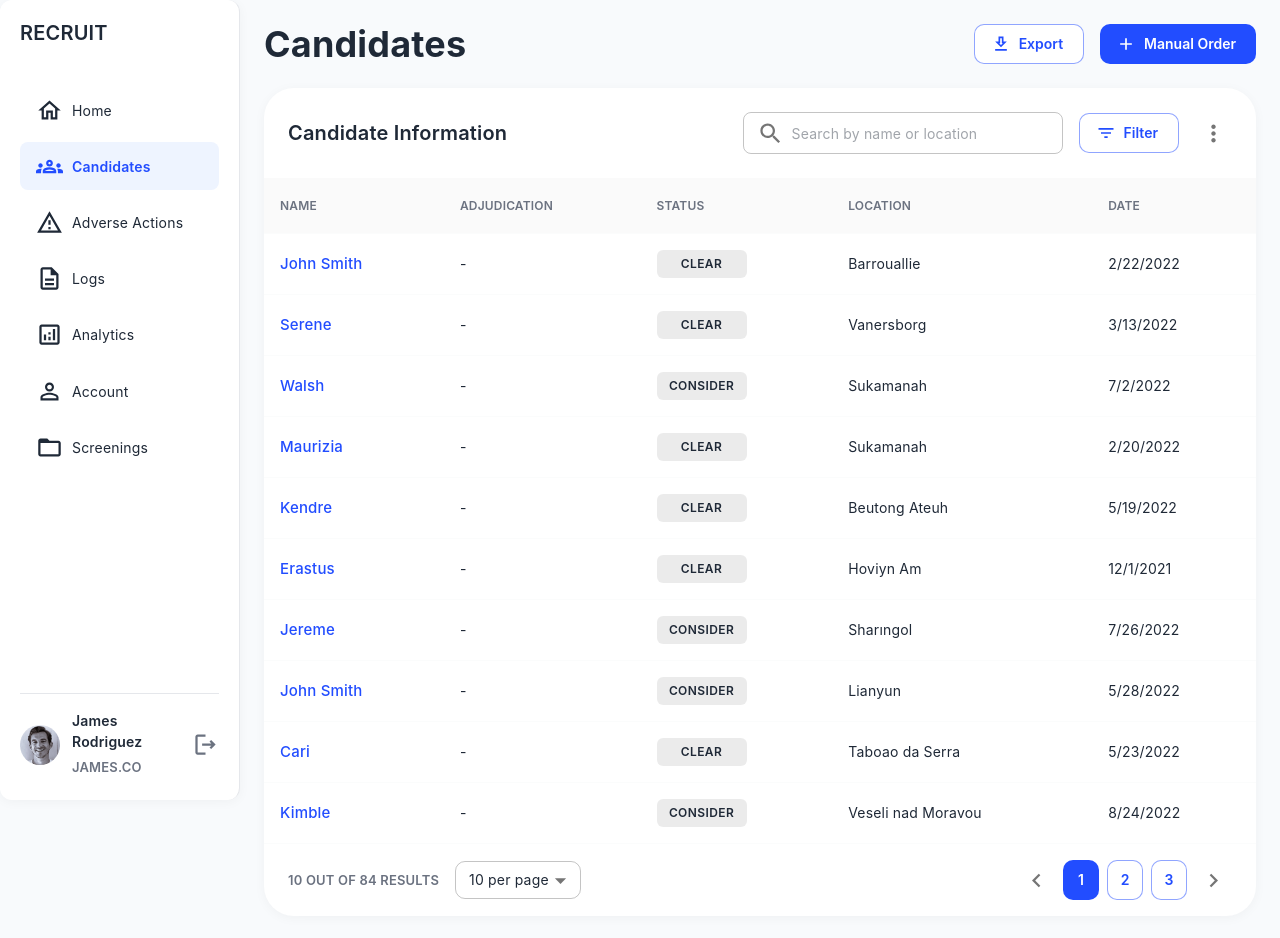
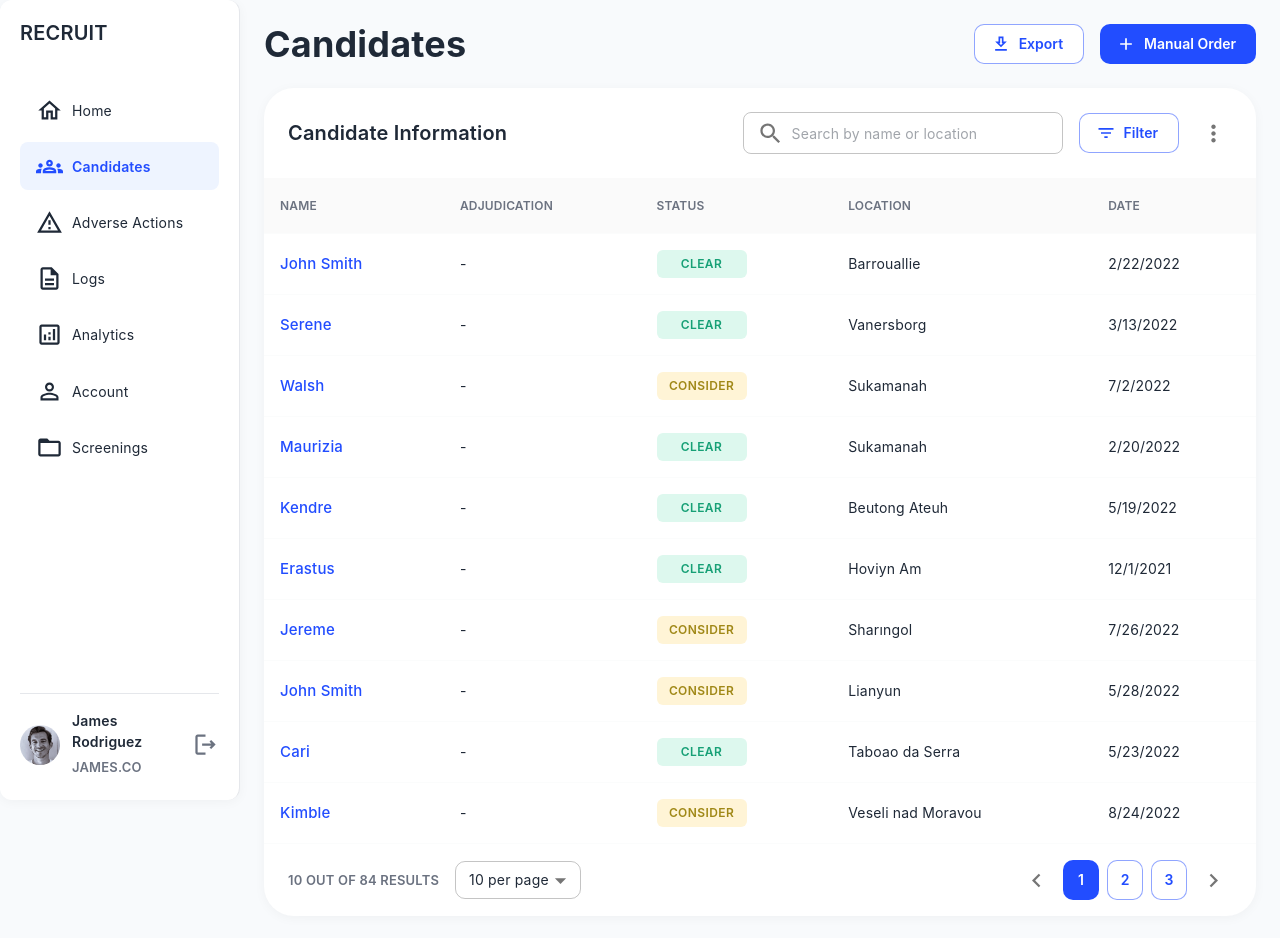
Before and after one commit to Akshayreddy0910/AkshayReddy_ldp, a React (Vite) app in the folder react-sm-app/: page / in a window 1280 px wide. Built offline with nearby package versions, Linux system fonts and the light colour scheme.

Commit message:
Implement status color logic for StatusBadge
Added a function to determine status color for badges.

```diff
--- a/react-sm-app/src/components/organisms/CandidateTable/index.tsx
+++ b/react-sm-app/src/components/organisms/CandidateTable/index.tsx
@@ -33,6 +33,12 @@ import {
 
 import { styles } from "./styles";
 import { useCandidates } from "./useCandidates";
+
+const getStatusColor = (status: string) => {
+  if (status === "CLEAR") return "success";
+  if (status === "CONSIDER") return "warning";
+  return "default";
+};
 
 const CandidateTable = () => {
   const { searchQuery, setSearchQuery, filteredCandidates } = useCandidates();
@@ -82,7 +88,10 @@ const CandidateTable = () => {
                 <TableCell>{candidate.adjudication}</TableCell>
 
                 <TableCell>
-                  <StatusBadge status={candidate.status} />
+                  <StatusBadge
+                    status={candidate.status}
+                    color={getStatusColor(candidate.status)}
+                  />
                 </TableCell>
 
                 <TableCell>{candidate.location}</TableCell>
```
